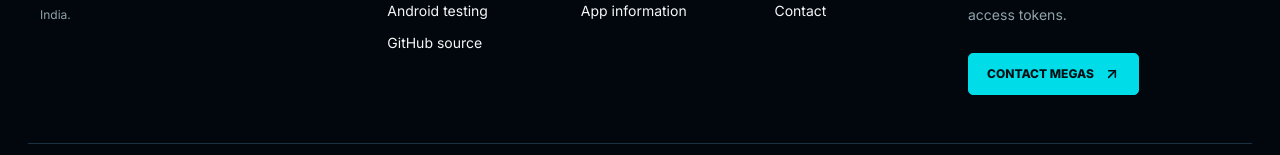
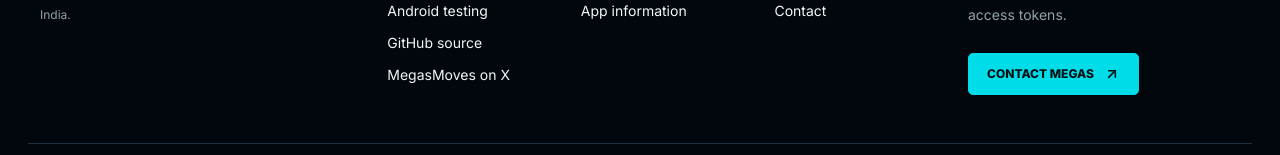
Before and after one commit to Amretra-Dynamics/megasmoves, a Next.js app in the folder marketing/: page / in a window 1280 px wide. Shown: the part 3235-3390 px from the top of the page. Built offline with nearby package versions, Linux system fonts and the light colour scheme.

Commit message:
Add official MegasMoves X profile to website footer

```diff
--- a/marketing/src/components/Footer.tsx
+++ b/marketing/src/components/Footer.tsx
@@ -12,6 +12,7 @@ const linkGroups = [
       { href: "/download", label: "Download" },
       { href: "/android-testing", label: "Android testing" },
       { href: "https://github.com/Amretra-Dynamics/megasmoves", label: "GitHub source" },
+      { href: "https://x.com/MegasMoves", label: "MegasMoves on X" },
     ],
   },
   {
```
